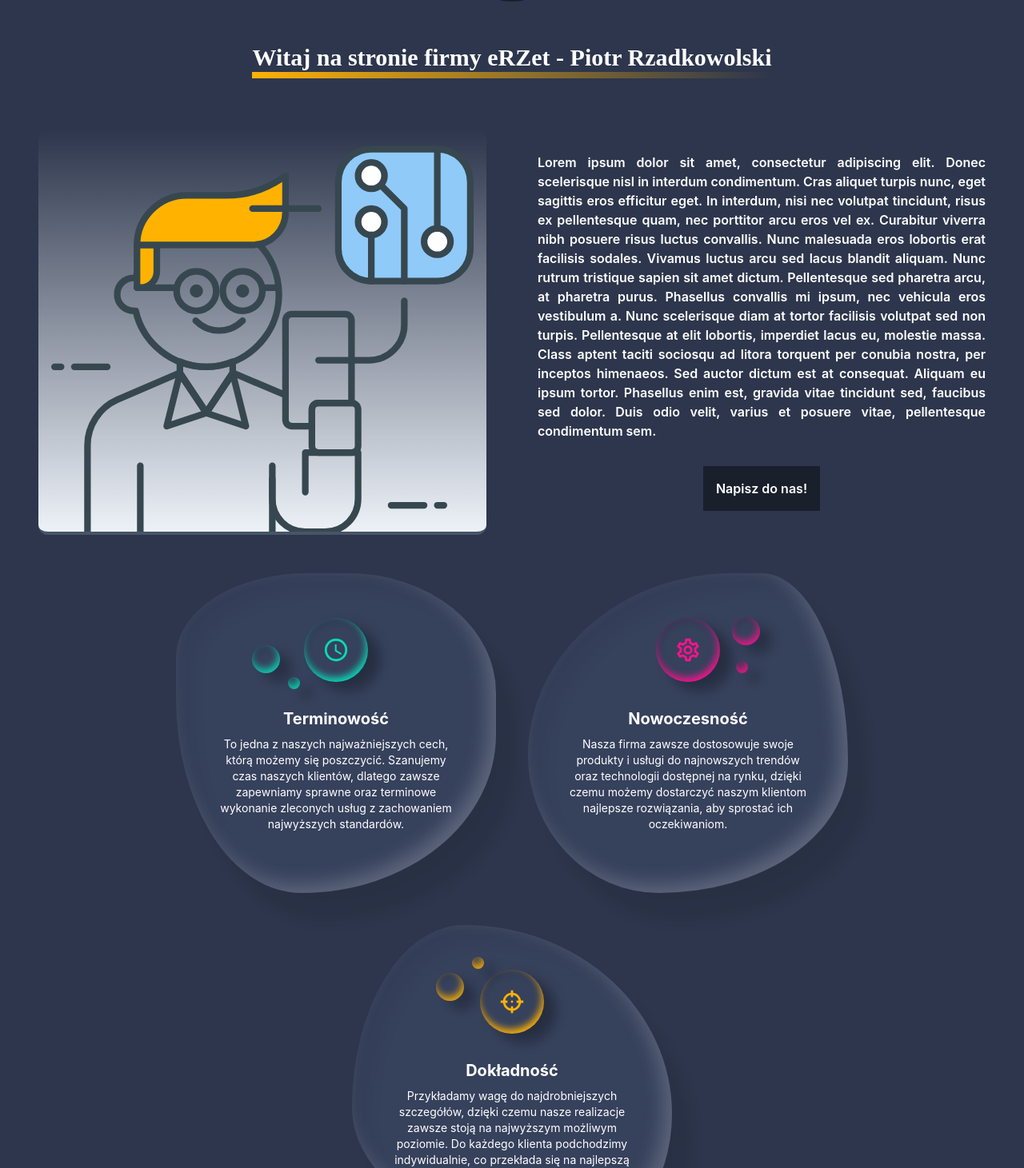
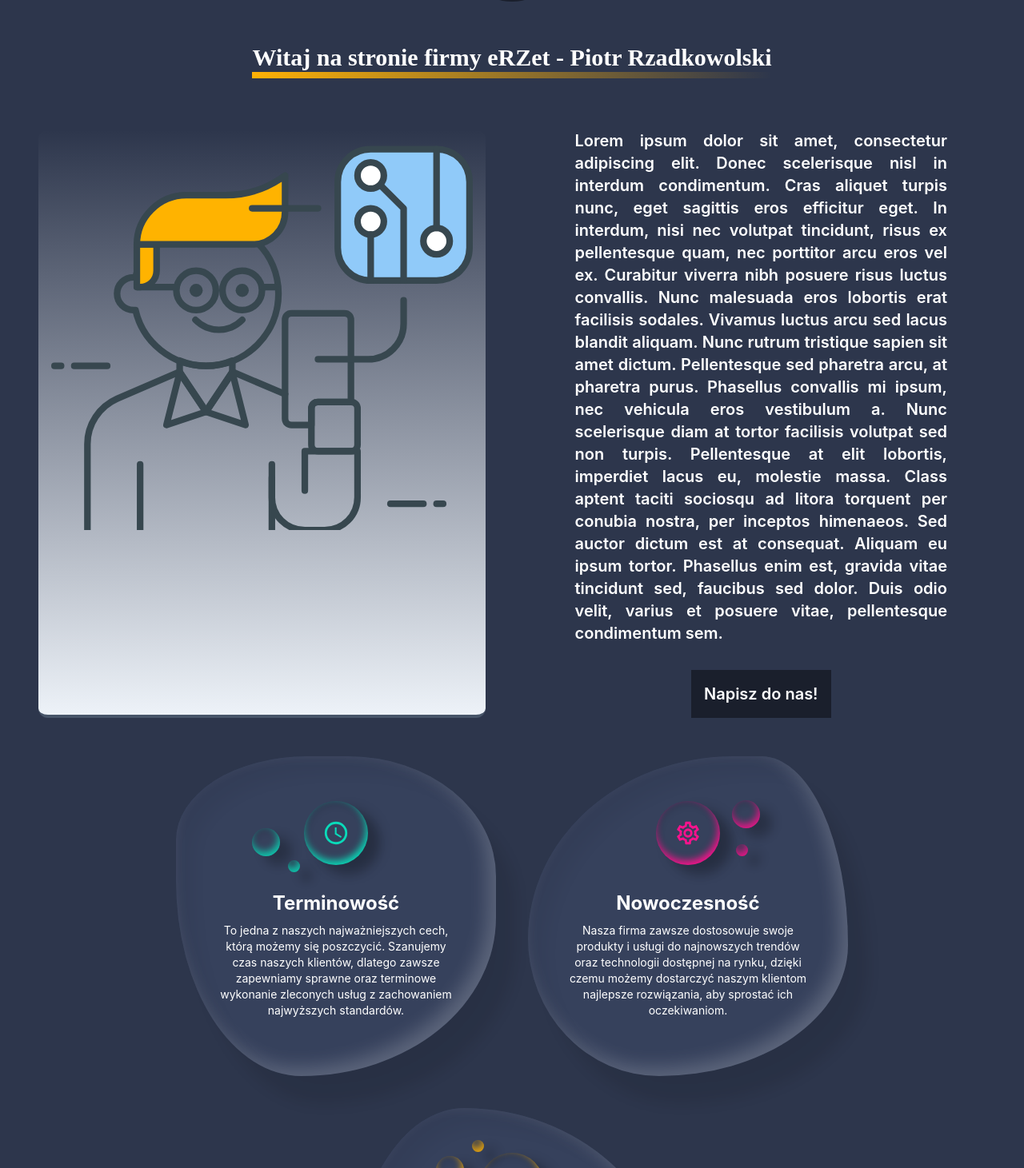
Before and after one commit to dziekiczan1/eRZet, a React (Create React App) app: page / in a window 1280 px wide. Shown: the part 569-2030 px from the top of the page at 80% size. Built offline with nearby package versions, Linux system fonts and the light colour scheme.

Commit message:
fix: fix Headings size

```diff
--- a/src/components/About/About.js
+++ b/src/components/About/About.js
@@ -48,7 +48,7 @@ const About = ({ innerRef }) => {
         </div>
         <motion.div
           variants={slideIn("right", "tween", 0, 0.3)}
-          className="flex flex-col font-semibold justify-center items-center w-1/2 mr-4 px-8 pt-8 text-justify"
+          className="flex flex-col font-semibold text-xl justify-center items-center w-1/2 mr-4 px-20 pt-8 text-justify"
         >
           <p
             className={
--- a/src/components/About/Drop.js
+++ b/src/components/About/Drop.js
@@ -36,7 +36,7 @@ const Drop = () => {
               </div>
               <div>
                 <Heading
-                  size="h3"
+                  size="h2"
                   className={
                     theme === "dark" ? "text-white mb-2" : "text-black mb-2"
                   }
```
